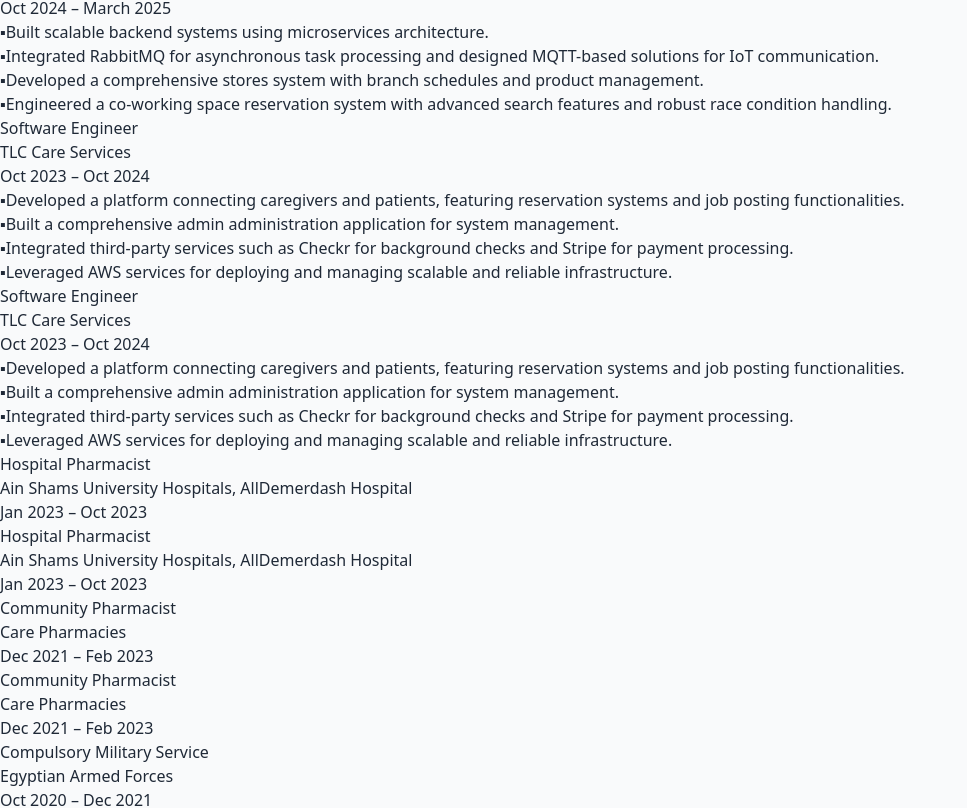
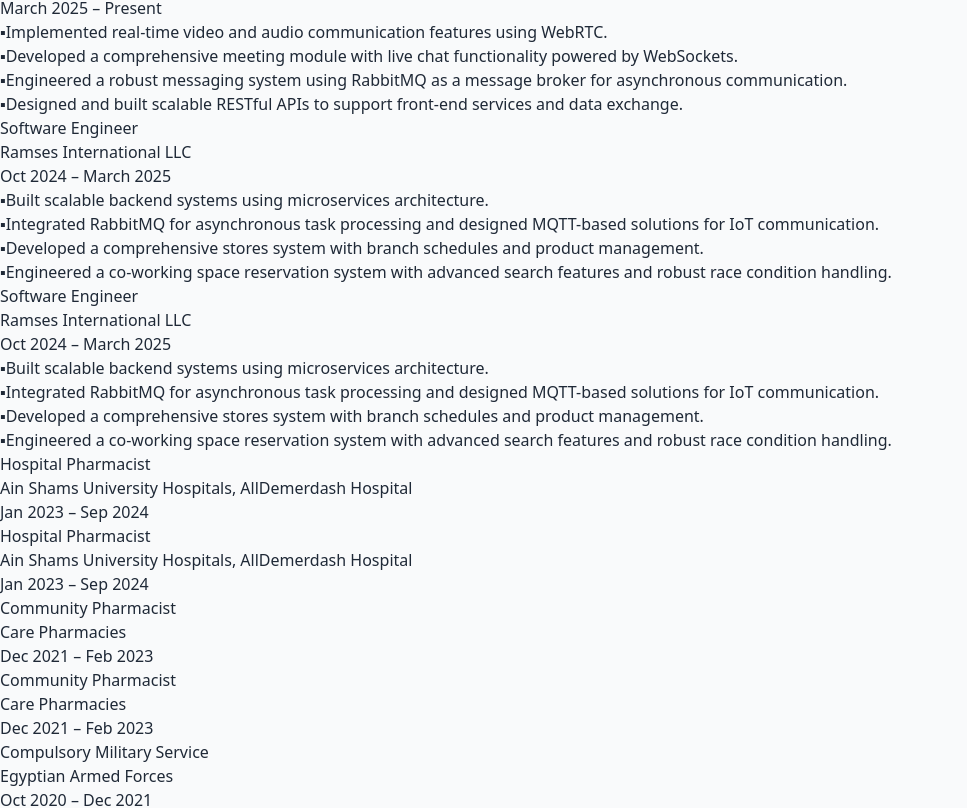
Before and after one commit to MahmoudMetwalli/portifolio, a Next.js app: page / in a window 1280 px wide. Shown: the part 958-1766 px from the top of the page, without its empty margins (0-967 px from the left). Built offline with nearby package versions, Linux system fonts and the light colour scheme.

Commit message:
Update Timeline

```diff
--- a/src/app/cv/page.tsx
+++ b/src/app/cv/page.tsx
@@ -2,6 +2,17 @@
 
 const CVPage = () => {
   const experiences = [
+    {
+      title: "Software Engineer",
+      company: "TLC Care Services",
+      duration: "March 2025 – Present",
+      details: [
+        "Developed a platform connecting caregivers and patients, featuring reservation systems and job posting functionalities.",
+        "Built a comprehensive admin administration application for system management.",
+        "Integrated third-party services such as Checkr for background checks and Stripe for payment processing.",
+        "Leveraged AWS services for deploying and managing scalable and reliable infrastructure.",
+      ],
+    },
     {
       title: "Software Engineer",
       company: "Vconnct",
@@ -25,20 +36,9 @@
       ],
     },
     {
-      title: "Software Engineer",
-      company: "TLC Care Services",
-      duration: "Oct 2023 – Oct 2024",
-      details: [
-        "Developed a platform connecting caregivers and patients, featuring reservation systems and job posting functionalities.",
-        "Built a comprehensive admin administration application for system management.",
-        "Integrated third-party services such as Checkr for background checks and Stripe for payment processing.",
-        "Leveraged AWS services for deploying and managing scalable and reliable infrastructure.",
-      ],
-    },
-    {
       title: "Hospital Pharmacist",
       company: "Ain Shams University Hospitals, AllDemerdash Hospital",
-      duration: "Jan 2023 – Oct 2023",
+      duration: "Jan 2023 – Sep 2024",
       details: [],
     },
     {
--- a/src/app/page.tsx
+++ b/src/app/page.tsx
@@ -12,6 +12,17 @@
 
 export default function Home() {
   const experiences = [
+    {
+      title: "Software Engineer",
+      company: "TLC Care Services",
+      duration: "March 2025 – Present",
+      details: [
+        "Developed a platform connecting caregivers and patients, featuring reservation systems and job posting functionalities.",
+        "Built a comprehensive admin administration application for system management.",
+        "Integrated third-party services such as Checkr for background checks and Stripe for payment processing.",
+        "Leveraged AWS services for deploying and managing scalable and reliable infrastructure.",
+      ]
+    },
     {
       title: "Software Engineer",
       company: "Vconnct",
@@ -35,20 +46,9 @@
       ]
     },
     {
-      title: "Software Engineer",
-      company: "TLC Care Services",
-      duration: "Oct 2023 – Oct 2024",
-      details: [
-        "Developed a platform connecting caregivers and patients, featuring reservation systems and job posting functionalities.",
-        "Built a comprehensive admin administration application for system management.",
-        "Integrated third-party services such as Checkr for background checks and Stripe for payment processing.",
-        "Leveraged AWS services for deploying and managing scalable and reliable infrastructure.",
-      ]
-    },
-    {
       title: "Hospital Pharmacist",
       company: "Ain Shams University Hospitals, AllDemerdash Hospital",
-      duration: "Jan 2023 – Oct 2023",
+      duration: "Jan 2023 – Sep 2024",
       details: []
     },
     {
```
